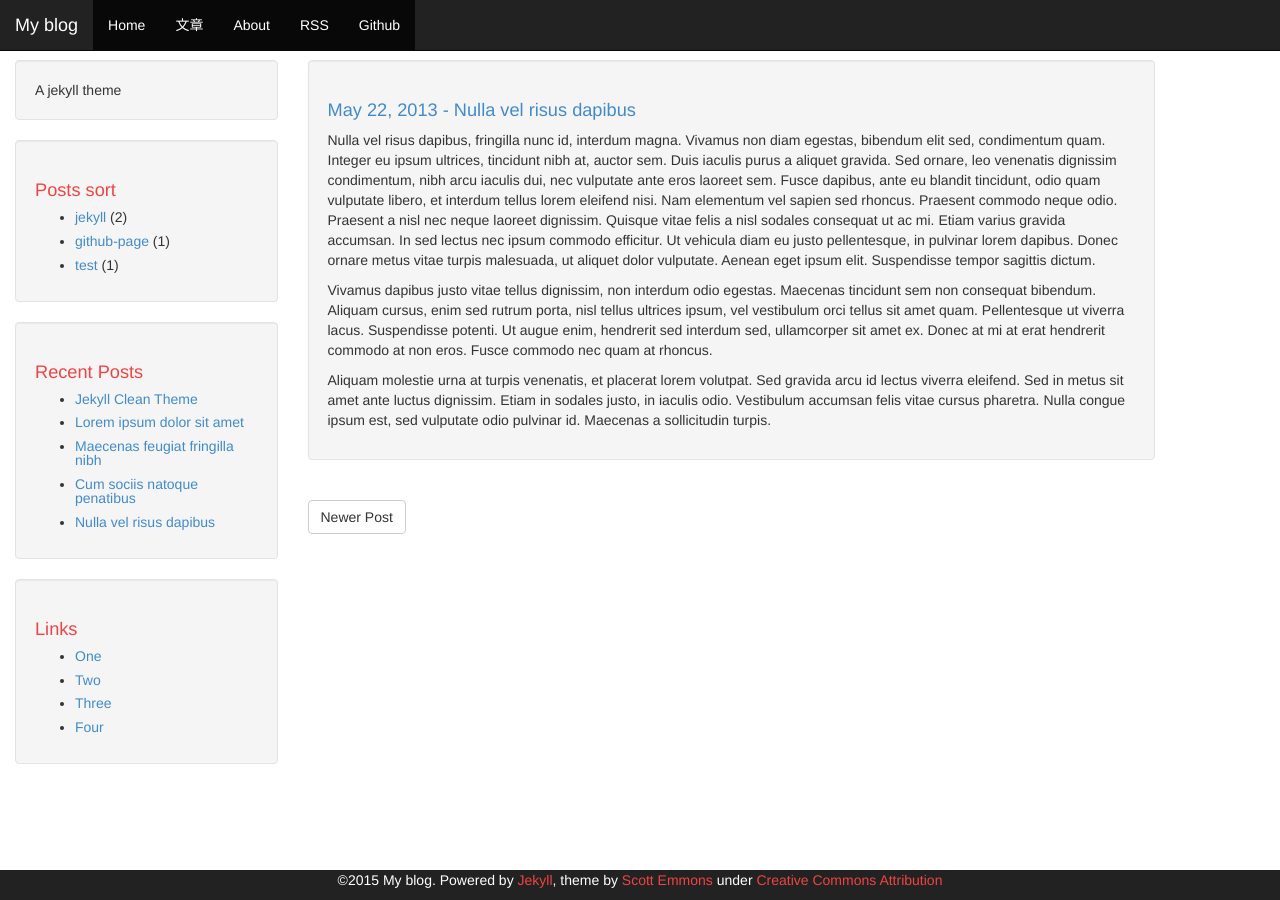
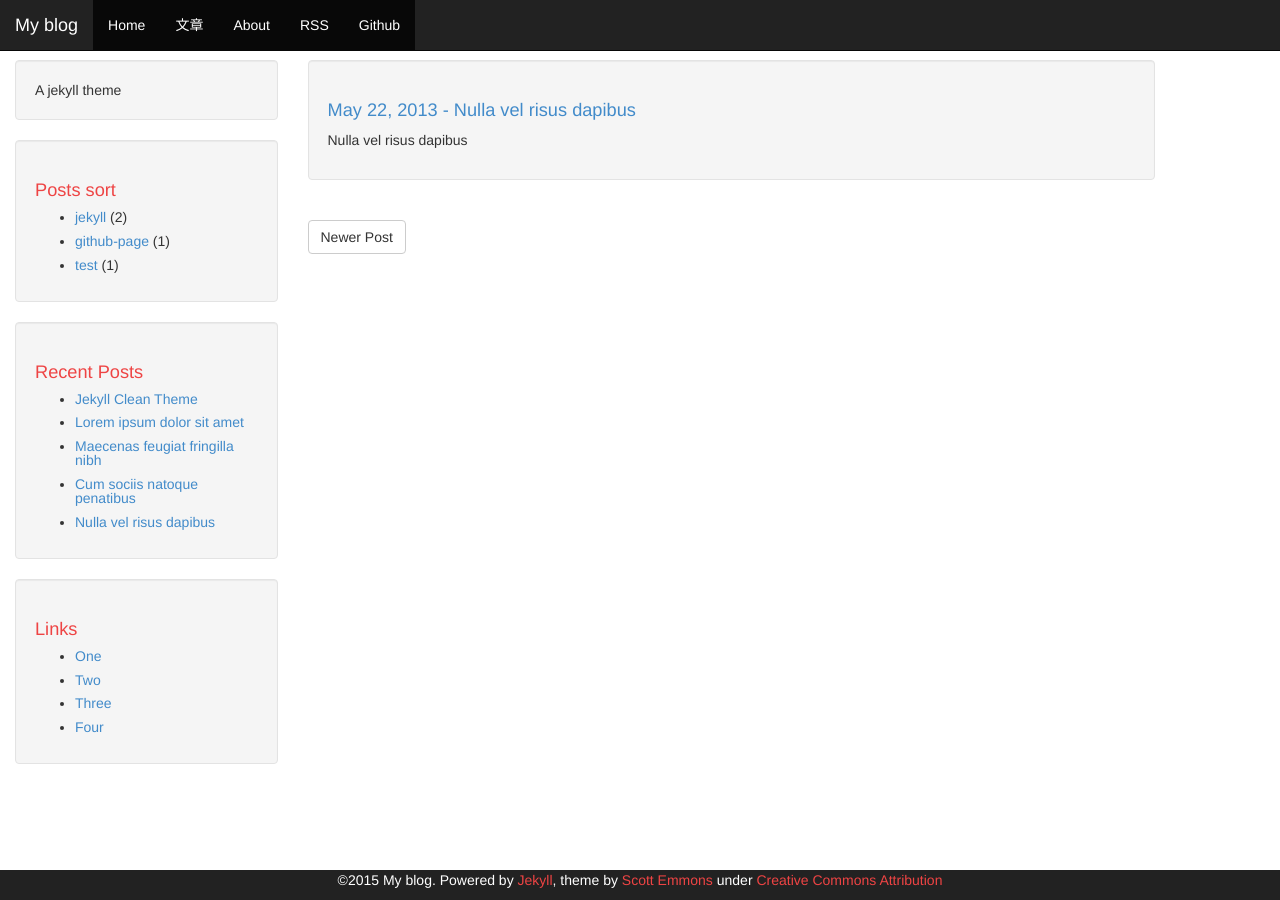
Before and after one commit to pingqunnayang/pingqunnayang.github.io, a Jekyll site: the page built from _posts/2013-05-22-Nulla-vel-risus-dapibus.md, in a window 1280 px wide. Built offline with Jekyll 4.4.1, drawn with Linux system fonts in a browser that asks for light colours; Markdown is read by kramdown in place of the engine named in the settings; comment, search, counter and statistics services are not loaded.

Commit message:
change post

```diff
--- a/_posts/2013-05-22-Nulla-vel-risus-dapibus.md
+++ b/_posts/2013-05-22-Nulla-vel-risus-dapibus.md
@@ -1,12 +1,7 @@
 ---
 layout: post
 title: "Nulla vel risus dapibus"
-date: 2013-05-22 16:25:06 -0700
+date: 2013-05-22 16:25:06
 categories: [jekyll]
 ---
-
-Nulla vel risus dapibus, fringilla nunc id, interdum magna. Vivamus non diam egestas, bibendum elit sed, condimentum quam. Integer eu ipsum ultrices, tincidunt nibh at, auctor sem. Duis iaculis purus a aliquet gravida. Sed ornare, leo venenatis dignissim condimentum, nibh arcu iaculis dui, nec vulputate ante eros laoreet sem. Fusce dapibus, ante eu blandit tincidunt, odio quam vulputate libero, et interdum tellus lorem eleifend nisi. Nam elementum vel sapien sed rhoncus. Praesent commodo neque odio. Praesent a nisl nec neque laoreet dignissim. Quisque vitae felis a nisl sodales consequat ut ac mi. Etiam varius gravida accumsan. In sed lectus nec ipsum commodo efficitur. Ut vehicula diam eu justo pellentesque, in pulvinar lorem dapibus. Donec ornare metus vitae turpis malesuada, ut aliquet dolor vulputate. Aenean eget ipsum elit. Suspendisse tempor sagittis dictum.
-
-Vivamus dapibus justo vitae tellus dignissim, non interdum odio egestas. Maecenas tincidunt sem non consequat bibendum. Aliquam cursus, enim sed rutrum porta, nisl tellus ultrices ipsum, vel vestibulum orci tellus sit amet quam. Pellentesque ut viverra lacus. Suspendisse potenti. Ut augue enim, hendrerit sed interdum sed, ullamcorper sit amet ex. Donec at mi at erat hendrerit commodo at non eros. Fusce commodo nec quam at rhoncus.
-
-Aliquam molestie urna at turpis venenatis, et placerat lorem volutpat. Sed gravida arcu id lectus viverra eleifend. Sed in metus sit amet ante luctus dignissim. Etiam in sodales justo, in iaculis odio. Vestibulum accumsan felis vitae cursus pharetra. Nulla congue ipsum est, sed vulputate odio pulvinar id. Maecenas a sollicitudin turpis.
+Nulla vel risus dapibus
```
